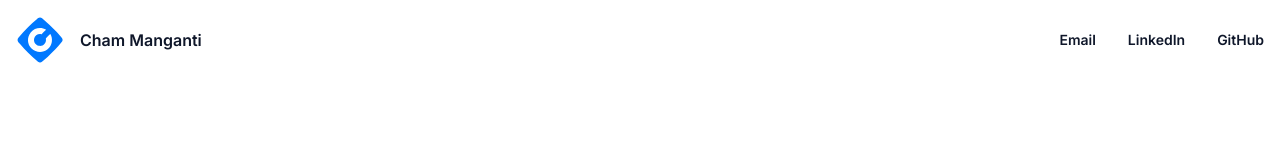
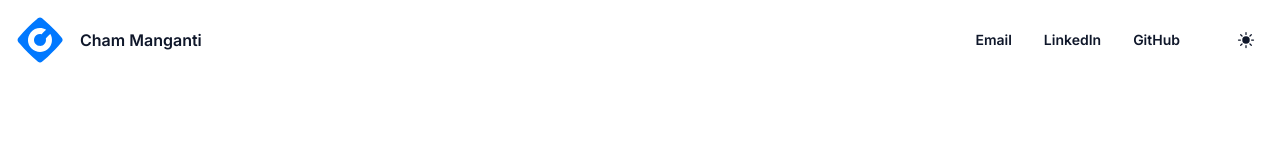
Before and after one commit to chammanganti/portfolio-app, a React (Vite) app in the folder front/: page / in a window 1280 px wide. Shown: the top 160 px of the page. Built offline with nearby package versions, Linux system fonts and the light colour scheme.

Commit message:
Add a theme picker

```diff
--- a/front/src/components/Navbar.tsx
+++ b/front/src/components/Navbar.tsx
@@ -1,6 +1,7 @@
 import { useEffect, useState } from "react";
 import { Self } from "./logos/Self";
 import SocialMedia from "./SocialMedia";
+import ThemePicker from "./ThemePicker";
 
 interface NavbarContentInterface {
   invisible?: boolean;
@@ -27,7 +28,10 @@ const NavbarContent: React.FC<NavbarContentInterface> = ({ invisible }) => {
           </p>
         </a>
       </div>
-      <SocialMedia />
+      <div className="flex items-center space-x-12">
+        <SocialMedia />
+        <ThemePicker />
+      </div>
     </div>
   );
 };
@@ -52,7 +56,9 @@ const Navbar: React.FC<{}> = ({}) => {
     <>
       <nav
         className={`fixed w-full bg-white dark:bg-slate-900 py-4 z-50 ${
-          hasScrolled === true ? "border-b dark:border-b-slate-800" : "border-none"
+          hasScrolled === true
+            ? "border-b dark:border-b-slate-800"
+            : "border-none"
         }`}
       >
         <NavbarContent />
--- /dev/null
+++ b/front/src/components/ThemePicker.tsx
@@ -0,0 +1,80 @@
+import { ReactNode, useState } from "react";
+import { Theme } from "../enums/theme";
+import useTheme from "../hooks/useTheme";
+import Moon from "./icons/Moon";
+import Sun from "./icons/Sun";
+import "./../styles/ThemePicker.css";
+import ComputerDesktop from "./icons/ComputerDesktop";
+
+const ThemePicker: React.FC<{}> = ({}) => {
+  const { theme, setTheme } = useTheme();
+
+  const [showPicker, setShowPicker] = useState<boolean>(false);
+
+  const themePickerIcon = (): ReactNode => {
+    switch (theme) {
+      case Theme.Dark:
+        return (
+          <span className="text-yellow-500">
+            <Moon />
+          </span>
+        );
+      case Theme.Light:
+        return (
+          <span className="text-primary">
+            <Sun />
+          </span>
+        );
+      default:
+        const systemIsDark = window.matchMedia(
+          "(prefers-color-scheme: dark)"
+        ).matches;
+        return (
+          <span className="text-slate-900 dark:text-slate-100">
+            {systemIsDark === true ? <Moon /> : <Sun />}
+          </span>
+        );
+    }
+  };
+
+  const handleThemeUpdate = (theme: Theme) => {
+    setTheme(theme);
+    setShowPicker(false);
+  };
+
+  return (
+    <div className="flex items-center">
+      <button className="p-2" onClick={() => setShowPicker(true)}>
+        {themePickerIcon()}
+      </button>
+      <ul
+        className="absolute top-full w-32 -translate-x-24 bg-white dark:bg-slate-800 rounded-lg ring-1 dark:ring-0 ring-slate-900/10 shadow-lg overflow-hidden"
+        hidden={!showPicker}
+      >
+        <li
+          className={`theme-item ${theme === Theme.Light ? "active" : ""}`}
+          onClick={() => handleThemeUpdate(Theme.Light)}
+        >
+          <Sun />
+          Light
+        </li>
+        <li
+          className={`theme-item ${theme === Theme.Dark ? "active" : ""}`}
+          onClick={() => handleThemeUpdate(Theme.Dark)}
+        >
+          <Moon />
+          Dark
+        </li>
+        <li
+          className={`theme-item ${theme == Theme.System ? "active" : ""}`}
+          onClick={() => handleThemeUpdate(Theme.System)}
+        >
+          <ComputerDesktop />
+          System
+        </li>
+      </ul>
+    </div>
+  );
+};
+
+export default ThemePicker;
--- /dev/null
+++ b/front/src/styles/ThemePicker.css
@@ -0,0 +1,7 @@
+.theme-item {
+  @apply flex items-center hover:bg-slate-50 hover:dark:bg-slate-600/30 p-2 [&>svg]:mr-2 [&>svg]:text-slate-400 text-slate-900 dark:text-slate-200 text-sm cursor-pointer;
+}
+
+.theme-item.active {
+    @apply text-primary [&>svg]:text-primary dark:[&>svg]:text-primary-200;
+}
```
